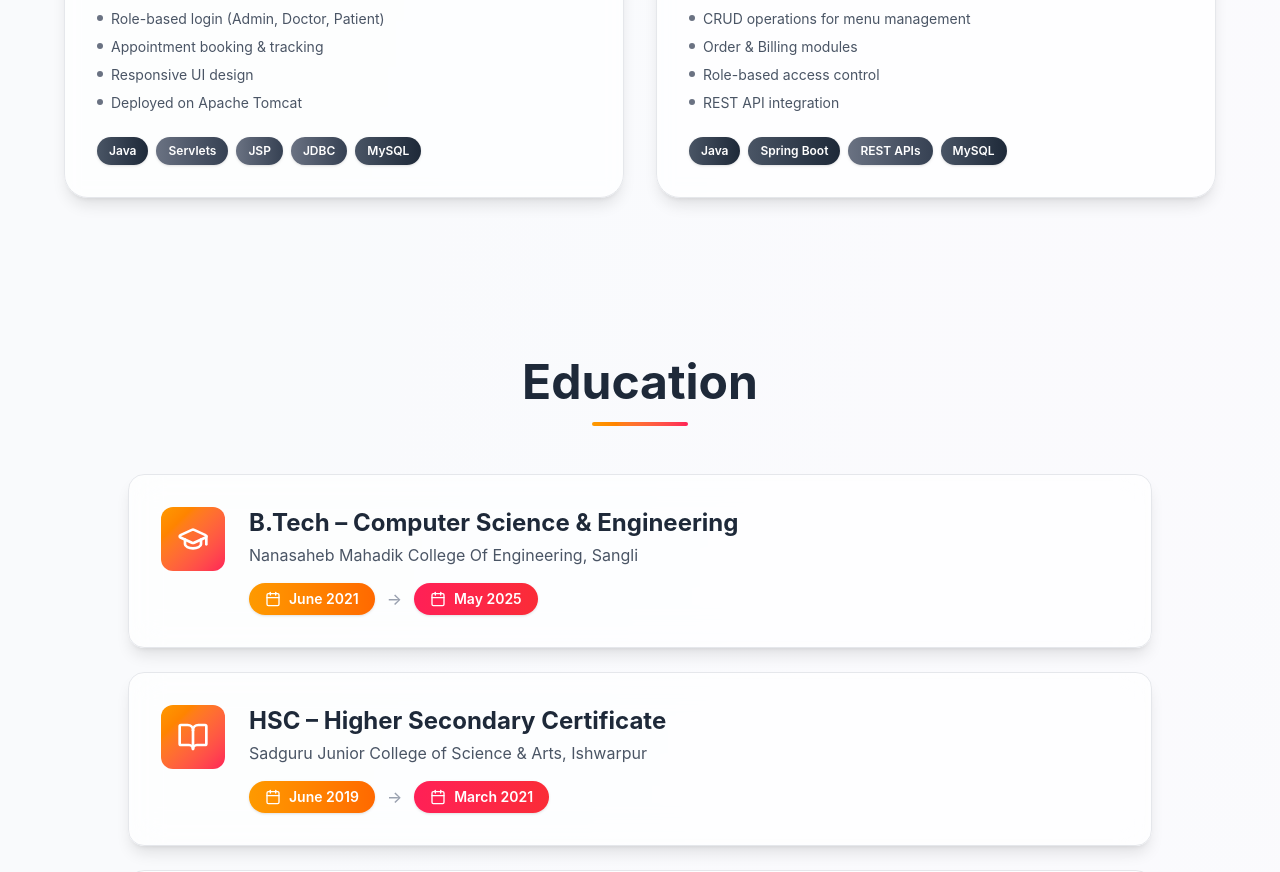
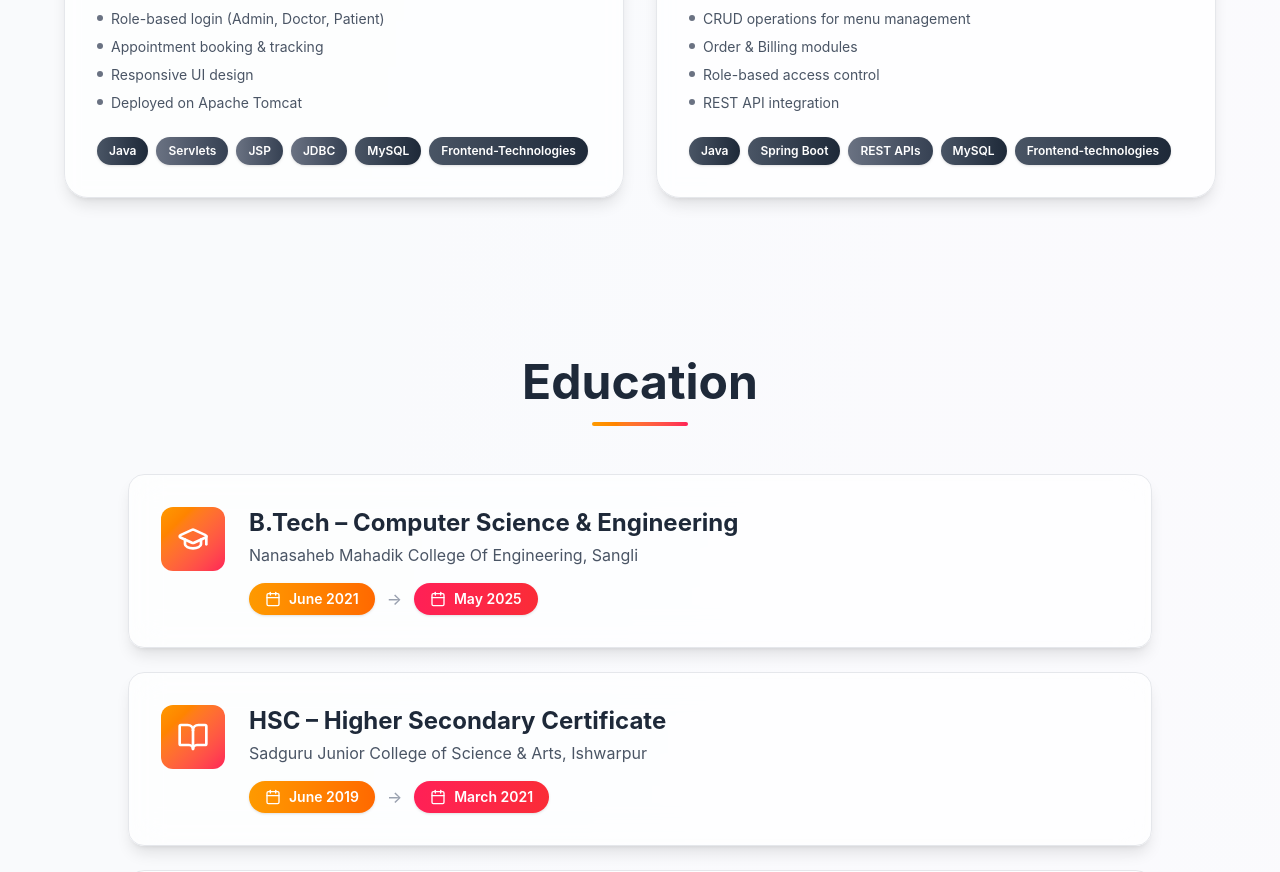
Before and after one commit to samarthpawartech/Portfolio, a React (Vite) app: page / in a window 1280 px wide. Shown: the part 3280-4152 px from the top of the page. Built offline with nearby package versions, Linux system fonts and the light colour scheme.

Commit message:
Updated Component

```diff
--- a/src/app/components/Projects.tsx
+++ b/src/app/components/Projects.tsx
@@ -26,6 +26,7 @@ export function Projects() {
         { name: "JSP", color: "from-gray-500 to-gray-700" },
         { name: "JDBC", color: "from-gray-500 to-gray-700" },
         { name: "MySQL", color: "from-gray-600 to-gray-800" },
+        { name: "Frontend-Technologies", color: "from-gray-600 to-gray-800" },
       ],
     },
     {
@@ -45,6 +46,7 @@ export function Projects() {
         { name: "Spring Boot", color: "from-gray-600 to-gray-800" },
         { name: "REST APIs", color: "from-gray-500 to-gray-700" },
         { name: "MySQL", color: "from-gray-600 to-gray-800" },
+        { name: "Frontend-technologies", color: "from-gray-600 to-gray-800" },
       ],
     },
   ];
```
